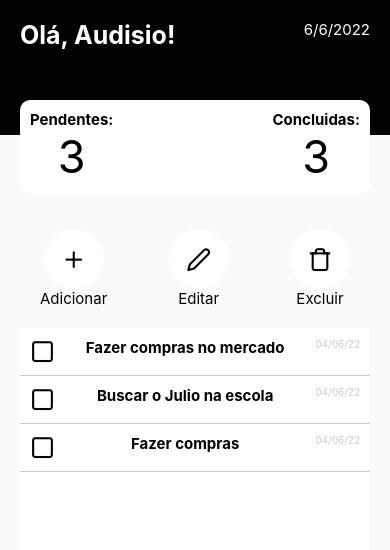
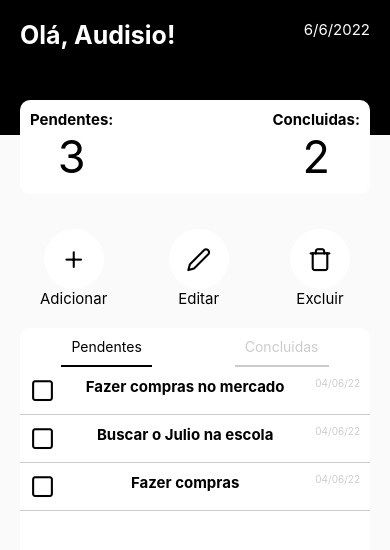
Before and after one commit to audisiofilho/toDoListApp, a React Native app: screen / in a window 390 px wide. Shown: the top 550 px of the page. Built offline with nearby package versions, Linux system fonts and the light colour scheme.

Commit message:
Alterando TaskList

```diff
--- a/src/components/TaskList/index.js
+++ b/src/components/TaskList/index.js
@@ -3,11 +3,11 @@ import {Container, ButtonTask, TaskText,TaskDate} from './styles';
 
 import Icon from 'react-native-vector-icons/Feather';
 
-export default function TasktList({data}) {
+export default function TasktList({data, active}) {
   return (
     <Container onLongPress={()=>alert('Container')}>
       <ButtonTask onPress={()=> alert('task')}>
-        <Icon name="square" size={25} color="#000" />
+        {active === true ? (<Icon name="square" size={25} color="#000" />) : (<Icon name="check-square" size={25} color="#000" />)}
 
       </ButtonTask>
 
--- a/src/pages/Home/index.js
+++ b/src/pages/Home/index.js
@@ -1,4 +1,4 @@
-import React from 'react';
+import React, {useState, useEffect} from 'react';
 import {StatusBar} from 'react-native';
 import {
   Container,
@@ -14,6 +14,10 @@ import {
   ButtonText,
   ContainerIcon,
   List,
+  ContainerSwitch,
+  ButtonSwitch,
+  SwitchText,
+  ButtonSwitch2
 } from './styles';
 
 import Icon from 'react-native-vector-icons/Feather';
@@ -23,23 +27,46 @@ import TaskList from '../../components/TaskList';
 export default function Home() {
   const date = new Date().toLocaleDateString();
 
+  const [active, setActive] = useState(true);
+  const [pending, setPending] = useState();
+  const [complete, setComplete] = useState([]);
+
   const list = [
     {
       id: 1,
       task: 'Fazer compras no mercado',
-      date: '04/06/22'
+      date: '04/06/22',
+      complete: false,
     },
     {
       id: 2,
       task: 'Buscar o Julio na escola',
-      date: '04/06/22'
+      date: '04/06/22',
+      complete: false,
     },
     {
       id: 3,
       task: 'Fazer compras',
-      date: '04/06/22'
+      date: '04/06/22',
+      complete: false,
     },
   ];
+
+  const list2 = [
+    {
+      id: 4,
+      task: 'Fazer janta',
+      date: '04/06/22',
+      complete: true,
+    },
+    {
+      id: 5,
+      task: 'Programar',
+      date: '04/06/22',
+      complete: true,
+    },
+  ];
+
   return (
     <Container>
       <StatusBar backgroundColor="#000" />
@@ -51,11 +78,11 @@ export default function Home() {
       <ControlContainer>
         <FieldText>
           <ControlTille>Pendentes:</ControlTille>
-          <ControlNumber>3</ControlNumber>
+          <ControlNumber>{list.length}</ControlNumber>
         </FieldText>
         <FieldText>
           <ControlTille>Concluidas:</ControlTille>
-          <ControlNumber>3</ControlNumber>
+          <ControlNumber>{list2.length}</ControlNumber>
         </FieldText>
       </ControlContainer>
 
@@ -80,11 +107,20 @@ export default function Home() {
         </Button>
       </ContainerButtons>
 
+      <ContainerSwitch>
+        <ButtonSwitch onPress={() => setActive(true)} style={{borderBottomColor: active ? '#000' : '#ccc'}}>
+          <SwitchText style={{color: active ? '#000' : '#ccc'}}>Pendentes</SwitchText>
+        </ButtonSwitch>
+        <ButtonSwitch2  onPress={() => setActive(false)} style={{borderBottomColor: active ? '#ccc' : '#000'}}>
+          <SwitchText style={{color: active ? '#ccc' : '#000'}}>Concluidas</SwitchText>
+        </ButtonSwitch2>
+      </ContainerSwitch>
+
       <List
-        data={list}
+        data={active ? list : list2}
         keyExtractor={item => String(item.id)}
         showsVerticalScrollIndicator={false}
-        renderItem={({item}) => <TaskList data={item}/>}
+        renderItem={({item}) => <TaskList data={item} active={active}/>}
       />
     </Container>
   );
--- a/src/pages/Home/styles.js
+++ b/src/pages/Home/styles.js
@@ -52,27 +52,48 @@ export const ContainerButtons = styled.View`
   padding-right: 40px;
   //margin: 20px;
   flex-direction: row;
-  justify-content: space-between ;
+  justify-content: space-between;
 `;
 export const Button = styled.TouchableOpacity`
-    align-items: center ;
+  align-items: center;
 `;
 export const ContainerIcon = styled.View`
-    width:60px ;
-    height:60px ;
-    background-color: #fff;
-    border-radius: 30px;
-    align-items: center ;
-    justify-content: center ;
+  width: 60px;
+  height: 60px;
+  background-color: #fff;
+  border-radius: 30px;
+  align-items: center;
+  justify-content: center;
 `;
 export const ButtonText = styled.Text`
-    color:#000 ;
-    font-size:15px ;
+  color: #000;
+  font-size: 15px;
 `;
 
 export const List = styled.FlatList`
+  margin-left: 20px;
+  margin-right: 20px;
+  background-color: #fff;
+`;
+
+export const ContainerSwitch = styled.View`
   margin-top: 20px;
   margin-left: 20px;
   margin-right: 20px;
-  background-color: #fff ;
+  border-top-left-radius: 10px;
+  border-top-right-radius: 10px;
+  flex-direction: row ;
+  justify-content: space-around ;
+  background-color: #fff;
 `;
+export const ButtonSwitch = styled.TouchableOpacity`
+  padding: 10px;
+  border-bottom-width: 2px;
+
+`;
+export const ButtonSwitch2 = styled.TouchableOpacity`
+  padding: 10px;
+  border-bottom-width: 2px;
+
+`;
+export const SwitchText = styled.Text``;
```
